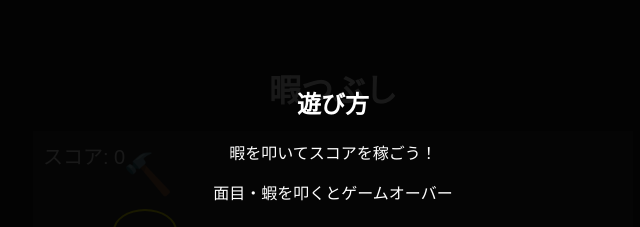
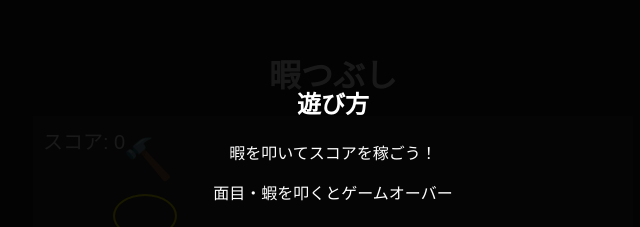
Before and after one commit to Plus664/hima-crash, a plain HTML site: page index.html in a window 1280 px wide. Shown: the part 222-449 px from the top of the page, 307-947 px from the left. Drawn offline with Linux system fonts and the light colour scheme.

Commit message:
Reduce top margin of the title in index.html

```diff
--- a/index.html
+++ b/index.html
@@ -20,7 +20,7 @@
     }
 
     h1 {
-      margin-top: 40px; /* タイトルを少し下げる */
+      margin-top: 10px; /* タイトルを少し下げる */
       margin-bottom: 20px;
     }
 
```
